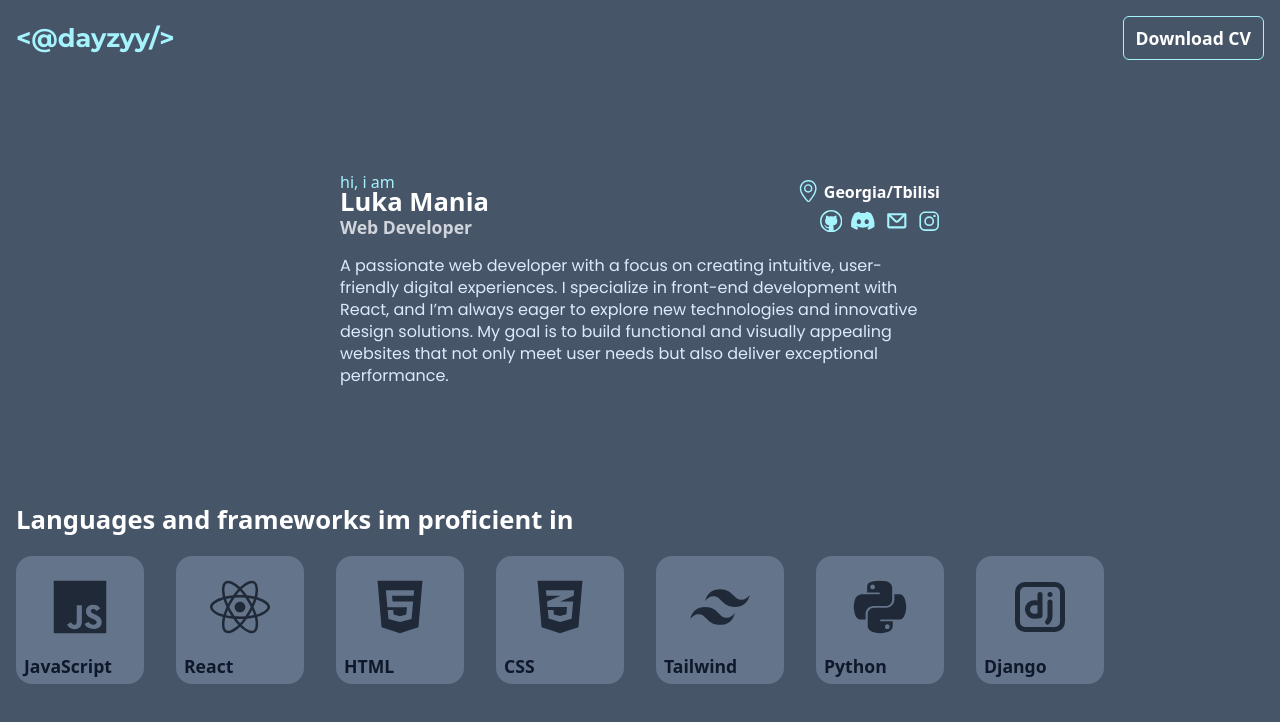
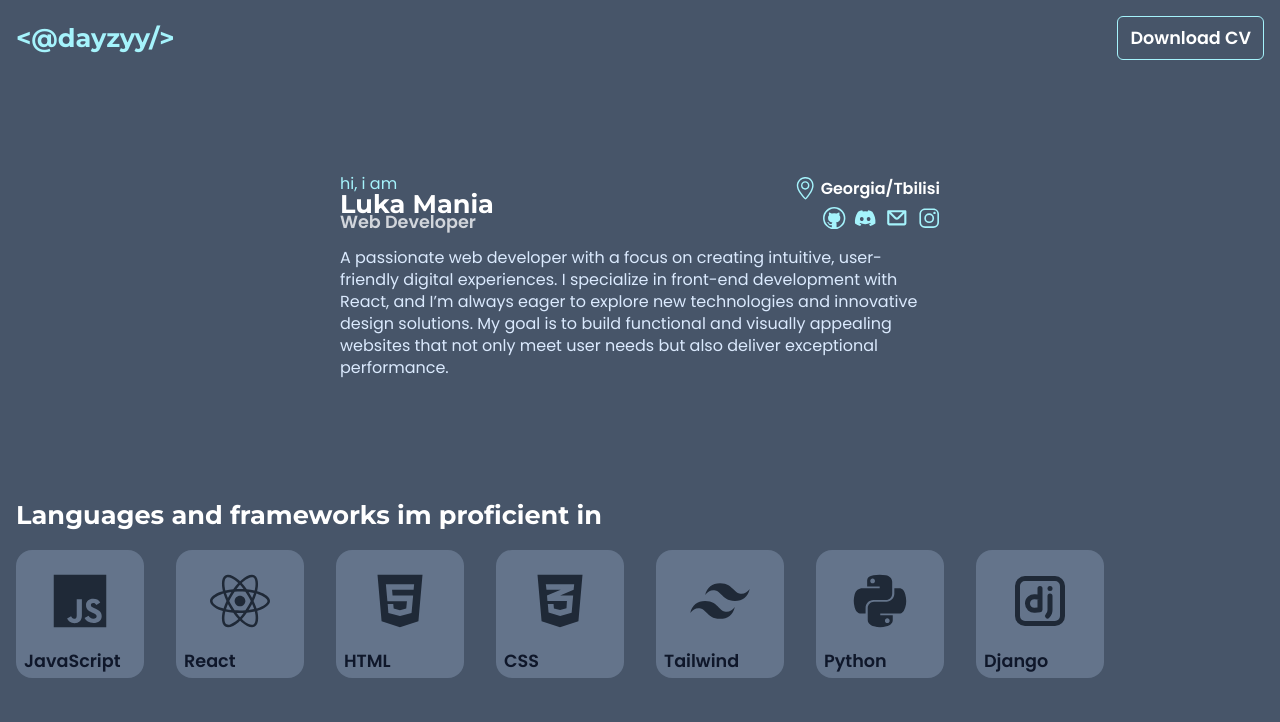
Before and after one commit to dayzyy/Portfolio, a React (Vite) app in the folder frontend/: page / in a window 1280 px wide. Shown: the top 722 px of the page. Built offline with nearby package versions, Linux system fonts and the light colour scheme.

Commit message:
feat(frontend) apply styles more efficienlty, using css variables with default html tag selectors

```diff
--- a/frontend/src/App.jsx
+++ b/frontend/src/App.jsx
@@ -17,7 +17,7 @@ export default function App() {
 	<main className="bg-[var(--color-bg)]">
 	    <div className="min-h-screen min-w-screen p-4 flex flex-col gap-16">
 		<header className="flex-grow-0 flex justify-between items-center">
-		    <h1 style={{fontSize: 'var(--size-text-heading)', fontFamily: 'var(--font-family-heading)'}} className="text-[var(--color-text-logo)]  font-bold"><Logo/></h1>
+		    <Logo/>
 		    <CV/>
 		</header>
 
@@ -26,19 +26,19 @@ export default function App() {
 			<div className="flex items-center justify-between">
 			    <div className="flex flex-col gap-0">
 				<p className="trim text-[#a5f3fc]">hi, i am</p>
-				<p style={{fontSize: 'var(--size-text-heading)'}} className="trim text-[var(--color-text-primary)] font-bold">Luka Mania</p>
-				<p style={{fontSize: 'var(--size-text-medium)'}} className="trim text-[var(--color-text-secondary)] font-bold" >Web Developer</p>
+				<h1 className="trim">Luka Mania</h1>
+				<h2 className="trim text-[var(--color-text-secondary)]">Web Developer</h2>
 			    </div>
 
 			    <Information/>
 			</div>
 
-			<p style={{fontSize: 'var(--size-text-paragraph)', fontFamily: 'var(--font-family-text)'}} className="text-[var(--color-text-paragraph)] leading-snug">A passionate web developer with a focus on creating intuitive, user-friendly digital experiences. I specialize in front-end development with React, and I’m always eager to explore new technologies and innovative design solutions. My goal is to build functional and visually appealing websites that not only meet user needs but also deliver exceptional performance.</p>
+			<p className="text-[var(--color-text-paragraph)] leading-snug">A passionate web developer with a focus on creating intuitive, user-friendly digital experiences. I specialize in front-end development with React, and I’m always eager to explore new technologies and innovative design solutions. My goal is to build functional and visually appealing websites that not only meet user needs but also deliver exceptional performance.</p>
 		    </div>
 		</section>
 
 		<section className="flex-grow flex flex-col gap-4">
-		    <p style={{fontSize: 'var(--size-text-heading)'}} className="text-[var(--color-text-primary)] font-bold">Languages and frameworks im proficient in</p>
+		    <h1>Languages and frameworks im proficient in</h1>
 		    <Skills/>
 		</section>
 	    </div>
--- a/frontend/src/components/CV.jsx
+++ b/frontend/src/components/CV.jsx
@@ -1,7 +1,7 @@
 export default function CV() {
     return (
 	<div className="grid place-items-center px-3 py-2 border rounded-md border-[var(--color-text-logo)] cursor-pointer">
-	    <h1 style={{fontSize: 'var(--size-text-medium)'}} className="text-[var(--color-text-primary)] font-bold">Download CV</h1>
+	    <h2>Download CV</h2>
 	</div>
     )
 }
--- a/frontend/src/components/Information.jsx
+++ b/frontend/src/components/Information.jsx
@@ -9,14 +9,14 @@ export default function Information() {
 	<div className="flex flex-col items-end gap-1">
 	    <div className="flex gap-1">
 	        <SlLocationPin className="text-[var(--color-text-logo)] text-[1.4rem]"/>
-		<p style={{fontSize: 'var(--size-text-paragraph)'}} className="font-bold text-[var(--color-text-primary)]">Georgia/Tbilisi</p>
+		<p className="font-bold">Georgia/Tbilisi</p>
 	    </div>
 
 	    <div className="flex items-center gap-2">
-		<VscGithub className="text-[var(--color-text-logo)] text-[1.4rem]"/>
-		<FaDiscord className="text-[var(--color-text-logo)] text-[1.6rem]"/>
-		<CgMail className="text-[var(--color-text-logo)] text-[1.6rem]"/>
-		<IoLogoInstagram className="text-[var(--color-text-logo)] text-[1.4rem]"/>
+		<VscGithub className="small"/>
+		<FaDiscord className="small"/>
+		<CgMail className="small text-[1.6rem]"/>
+		<IoLogoInstagram className="small"/>
 	    </div>
 	</div>
     )
--- a/frontend/src/components/Logo.jsx
+++ b/frontend/src/components/Logo.jsx
@@ -3,5 +3,5 @@ import { useState } from "react"
 export default function Logo() {
     const [text, setText] = useState('<@dayzyy/>')
 
-    return text
+    return <h1 className="text-[var(--color-text-logo)]">{text}</h1>
 }
--- a/frontend/src/components/SkillCard.jsx
+++ b/frontend/src/components/SkillCard.jsx
@@ -7,7 +7,7 @@ export default function SkillCard({skill}) {
 
 
 	    <div style={{fontSize: 'var(--size-text-medium)'}} className="self-start text-[var(--color-text-icon)] font-bold">
-		{skill.language}
+		<h2 className="text-[var(--color-text-icon)]">{skill.language}</h2>
 	    </div>
 	</div>
     )
--- a/frontend/src/index.css
+++ b/frontend/src/index.css
@@ -5,6 +5,13 @@
 
 @layer base {
     :root {
+	--size-text-heading: 1.6rem;
+	--size-text-medium: 1.1rem;
+	--size-text-paragraph: 1rem;
+
+	--font-family-heading: 'Montserrat', sans-serif;
+	--font-family-text: 'Poppins', sans-serif;
+
 	* {
 	    padding: 0;
 	    margin: 0;
@@ -26,6 +33,31 @@
 	 .trim:nth-of-type(3) {
 	     line-height: 1.4 !important;
 	 }
+
+	 p {
+	     color: var(--color-text-primary);
+	     font-family: var(--font-family-text);
+	     font-size: var(--size-text-paragraph);
+	 }
+
+	 h1 {
+	     color: var(--color-text-primary);
+	     font-family: var(--font-family-heading);
+	     font-size: var(--size-text-heading);
+	     font-weight: bold;
+	 }
+
+	 h2 {
+	     color: var(--color-text-primary);
+	     font-family: var(--font-family-text);
+	     font-size: var(--size-text-medium);
+	     font-weight: bold;
+	 }
+
+	 svg:is(.small){
+	     color: var(--color-text-logo);
+	     font-size: 1.4rem;
+	 }
     }
 
     [data-theme="original"] {
@@ -39,12 +71,5 @@
 	--color-text-icon: #0F172A;
 
 	--color-icon-lang: #1F2937;
-
-	--size-text-heading: 1.6rem;
-	--size-text-medium: 1.1rem;
-	--size-text-paragraph: 1rem;
-
-	--font-family-heading: 'Montserrat', sans-serif;
-	--font-family-text: 'Poppins', sans-serif;
     }
 }
```
